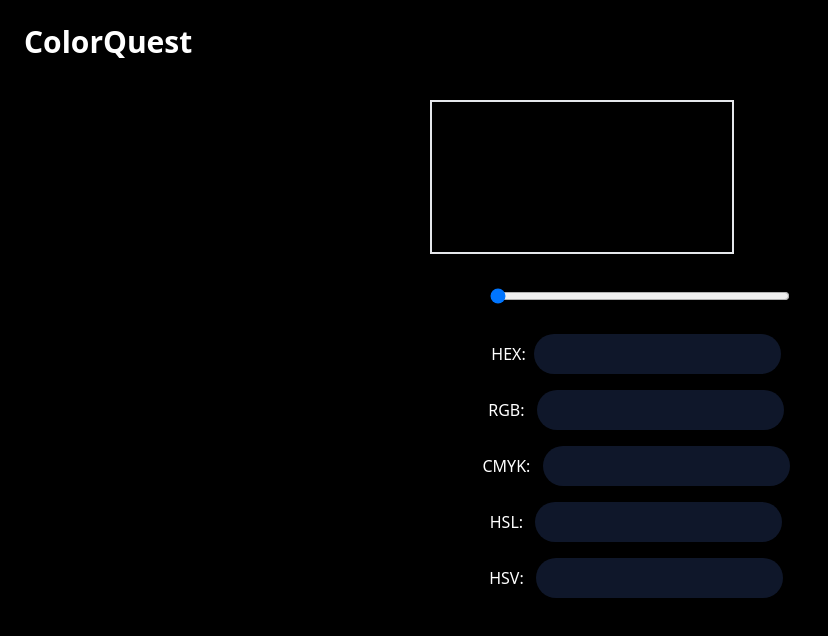
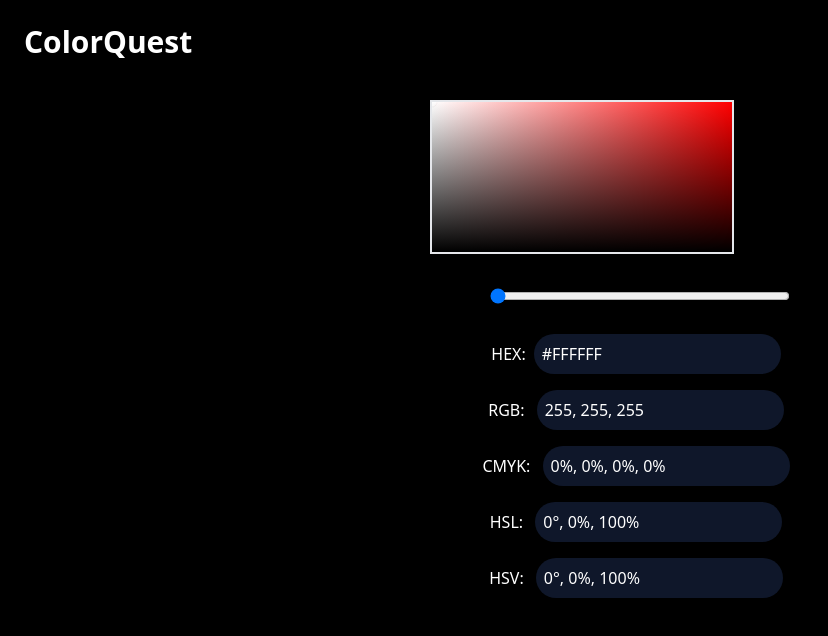
Before and after one commit to Asmit-D/ColorQuest-by-Asmit, a SvelteKit app in the folder ColorQuest/: page / in a window 1280 px wide. Shown: the top 636 px of the page, without its empty margins (0-828 px from the left). Built offline with nearby package versions, Linux system fonts and the light colour scheme.

Commit message:
canvas: responds to hue change and color selection

```diff
--- a/ColorQuest/src/routes/+page.svelte
+++ b/ColorQuest/src/routes/+page.svelte
@@ -1,85 +1,102 @@
 <script>
     import {onMount} from 'svelte';
+    import convert from 'color-convert';
     let width,height;
     let s=0,v=100;
     let h = 0;
     let canvas;
     let output;
     let ctx;
+    let hex,rgb,cmyk,hsl,hsv;
 
+    function circleUpdate(){// updates the position of the circle on the canvas
+        ctx.globalCompositeOperation = 'overlay';
+        ctx.beginPath();
+        ctx.arc((s*width/100),((100-v)*height/100),5,0,2*Math.PI);
+        ctx.strokeStyle = 'black';
+        ctx.lineWidth = 1;
+        ctx.stroke();
+        ctx.globalCompositeOperation = 'source-over';
+    }
 
-    function pickerUpdate(){
-        let colorStopsX =[ ];
+    function codeUpdate(){// updates different color codes from the values of h,s,v
+        h = (isNaN(h)) ? 0 : h;
+        let hexCode = convert.hsv.hex(h,s,v);
+        hex= `#${hexCode}`;
+        rgb= `${convert.hsv.rgb(h,s,v)[0]}, ${convert.hsv.rgb(h,s,v)[1]}, ${convert.hsv.rgb(h,s,v)[2]}`;
+        cmyk= `${convert.hsv.cmyk(h,s,v)[0]}%, ${convert.hsv.cmyk(h,s,v)[1]}%, ${convert.hsv.cmyk(h,s,v)[2]}%, ${convert.hsv.cmyk(h,s,v)[3]}%`;
+        hsl= `${convert.hsv.hsl(h,s,v)[0]}°, ${convert.hsv.hsl(h,s,v)[1]}%, ${convert.hsv.hsl(h,s,v)[2]}%`;
+        hsv= `${h}°, ${s}%, ${v}%`;
+    }
+
+    function pickerUpdate(){// updates the canvas based on the value of h
+        let colorStopsX =[ ]; // contains the color stops of the saturation gradient
         for (let i = 0; i < 5; i++) {
-            // @ts-ignore
             h = (isNaN(h)) ? 0 : h;
             let rgb=convert.hsv.rgb(Number(h),(i*25),(100));
             colorStopsX.push(`rgb(${rgb[0]},${rgb[1]},${rgb[2]})`);
         }
 
-    let colorStopsY =[ ];
+        let colorStopsY =[ ]; // contains the color stops of the value gradient
         for (let i = 4; i > (-1) ; i--) {
-        // @ts-ignore
             h = (isNaN(h)) ? 0 : h;
             let rgb=convert.hsv.rgb(Number(h),(0),(i*25));
             colorStopsY.push(`rgb(${rgb[0]},${rgb[1]},${rgb[2]})`);
         }
 
+        // clearing the canvas
         ctx.clearRect(0, 0, width, height);
-    // @ts-ignore
+
+        // creating the gradient along x and y axis
         let gradientX = ctx.createLinearGradient(0, 0, width, 0);
-    // @ts-ignore
         let gradientY = ctx.createLinearGradient(0, 0, 0, height);
 
+        // adding the colors to the saturation gradient
         gradientX.addColorStop(0, colorStopsX[0] );
         gradientX.addColorStop(0.25, colorStopsX[1] );
         gradientX.addColorStop(0.5, colorStopsX[2] );
         gradientX.addColorStop(0.75, colorStopsX[3] );
         gradientX.addColorStop(1, colorStopsX[4] );
-    // @ts-ignore
         ctx.fillStyle = gradientX;
-    // @ts-ignore
-    ctx.fillRect(0, 0, width, height);
-    // @ts-ignore
-    ctx.globalCompositeOperation = 'multiply';
+        ctx.fillRect(0, 0, width, height);// drawing the saturation gradient on the canvas
 
+        ctx.globalCompositeOperation = 'multiply'; /* "multiply" multplies the new color with the old one
+                                                    i.e. the resulting color comes out to be more natural looking */
+
+        // adding the colors to the value gradient
         gradientY.addColorStop(0, colorStopsY[0] );
         gradientY.addColorStop(0.25, colorStopsY[1] );
         gradientY.addColorStop(0.5, colorStopsY[2] );
         gradientY.addColorStop(0.75, colorStopsY[3] );
         gradientY.addColorStop(1, colorStopsY[4] );
-    // @ts-ignore
         ctx.fillStyle = gradientY;
-    // @ts-ignore
-    ctx.fillRect(0, 0, width, height);
-    // @ts-ignore
-    ctx.globalCompositeOperation = 'source-over';
+        ctx.fillRect(0, 0, width, height);// drawing the value gradient on the canvas
+
     }
 
-    function handleClick(e) {
-        // x=e.offsetX;
-        // y=e.offsetY;
-        // @ts-ignore
+    function handleClick(e) {// updates the values of h,s,v when the user clicks on the canvas
         s=(e.offsetX/width)*100;
-        // @ts-ignore
         v=100 - (e.offsetY/height)*100;
         s=Math.round(s);
         v=Math.round(v);
+        codeUpdate();
         pickerUpdate();
+        circleUpdate();
     }
 
-    function handleHueChange() {
+    function handleHueChange() {// updates the canvas when value of h changes
         pickerUpdate();
+        codeUpdate();
+        circleUpdate();
     }
 
-    onMount(() => {
-        // @ts-ignore
+    onMount(() => {// initializing the canvas and getting dimensions of the canvas
         width = canvas.offsetWidth;
-        // @ts-ignore
         height = canvas.offsetHeight;
-        // @ts-ignore
         ctx = canvas.getContext('2d');
+        codeUpdate();
         pickerUpdate();
+        circleUpdate();
     })
 
 </script>
@@ -98,29 +115,29 @@
             </div>
         </div>
         <label for="silder" class="p-4">
-            <input on:change={handleHueChange} type="range" min="0" max="360" bind:value={h} class="w-[300px]">
+            <input on:change={handleHueChange} type="range" min="0" max="360" bind:value={h} class="w-[300px] ">
         </label>
         <div>
             <label for="hex" class="text-white items-center flex flex-col md:flex-row">
                 HEX:
-                <input type="text" class="bg-slate-900 rounded-full m-2 p-[8px]" >
+                <input type="text" class="bg-slate-900 rounded-full m-2 p-[8px]" value={hex} >
             </label>
         </div>
         <label for="rgb" class="text-white">
             RGB:
-            <input type="text" class="bg-slate-900 rounded-full m-2 p-[8px]" >
+            <input type="text" class="bg-slate-900 rounded-full m-2 p-[8px]" value={rgb}>
         </label>
         <label for="cmyk" class="text-white">
             CMYK:
-            <input type="text" class="bg-slate-900 rounded-full m-2 p-[8px]" >
+            <input type="text" class="bg-slate-900 rounded-full m-2 p-[8px]" value={cmyk}>
         </label>
         <label for="hsl" class="text-white">
             HSL:
-            <input type="text" class="bg-slate-900 rounded-full m-2 p-[8px]" >
+            <input type="text" class="bg-slate-900 rounded-full m-2 p-[8px]" value={hsl}>
         </label>
         <label for="hsv" class="text-white">
             HSV:
-            <input type="text" class="bg-slate-900 rounded-full m-2 p-[8px]" >
+            <input type="text" class="bg-slate-900 rounded-full m-2 p-[8px]" value={hsv}>
         </label>
 
     </div>
```
Lines whose indentation alone changed are shown as unchanged.
